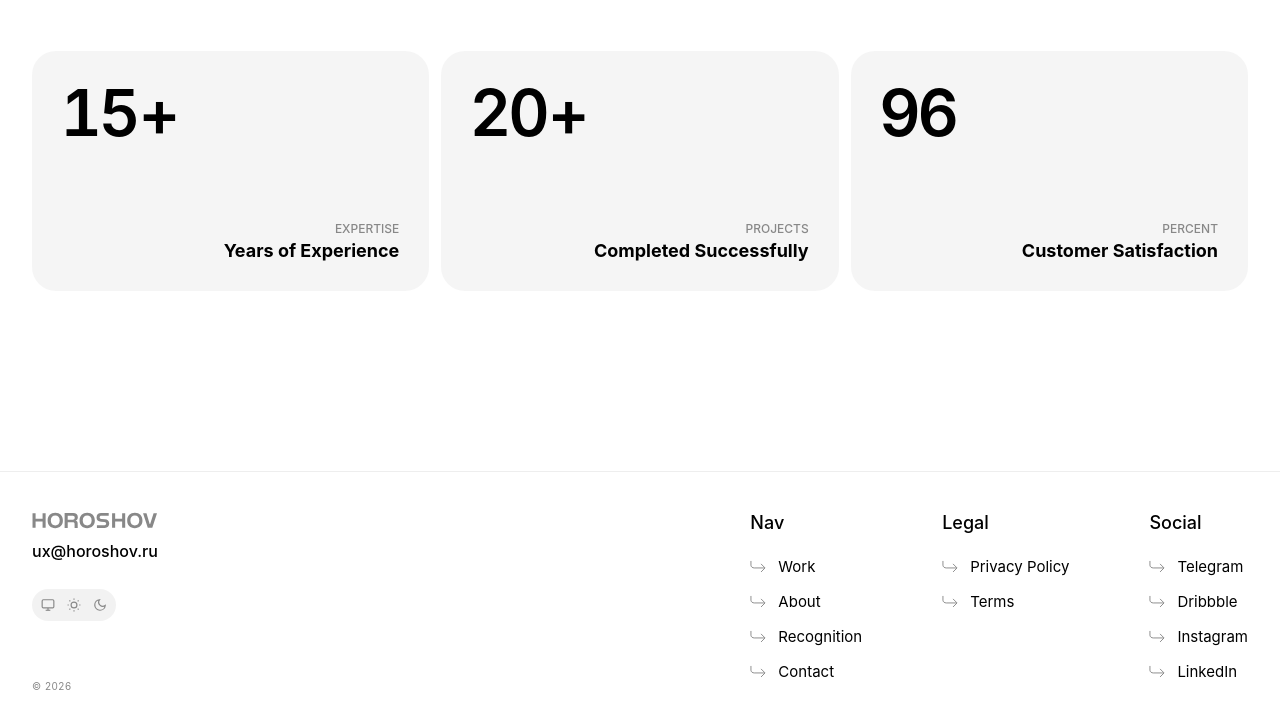
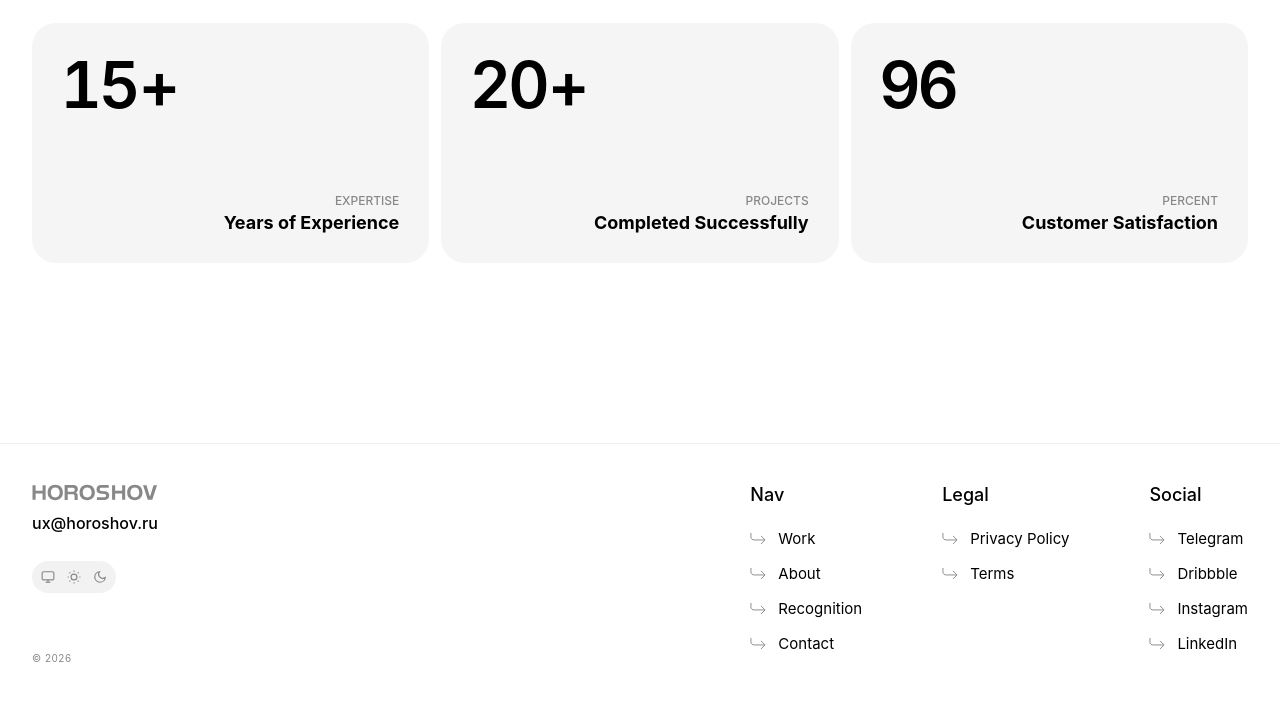
Before and after one commit to Horoshov/my-portfolio, a React (Vite) app: page / in a window 1280 px wide. Shown: the part 6159-6887 px from the top of the page. Built offline with nearby package versions, Linux system fonts and the light colour scheme.

Commit message:
Set gap between how-i-work-section and stats-section to 12px

```diff
--- a/src/styles/App.css
+++ b/src/styles/App.css
@@ -551,7 +551,7 @@
      11. STATS SECTION
      ========================================= */
   .stats-section {
-    padding: 40px 0 60px 0;
+    padding: 12px 0 60px 0;
     width: 100%;
   }
 
```
